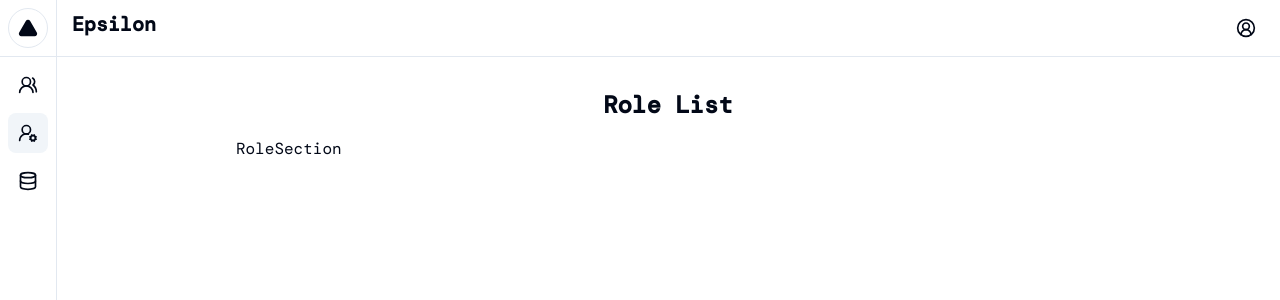
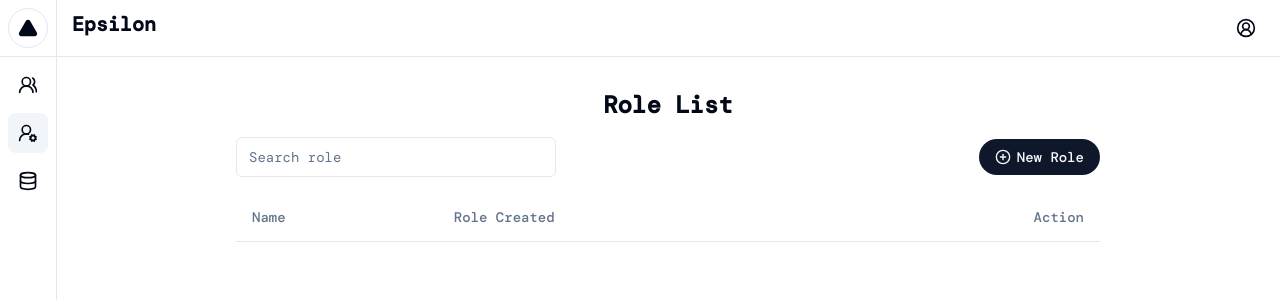
Before and after one commit to devfikdark/epsilon, a Next.js app: page /main/role in a window 1280 px wide. Shown: the top 300 px of the page. Built offline with nearby package versions, Linux system fonts and the light colour scheme; a web font is replaced by a local one.

Commit message:
temp: add page for creating role

```diff
--- a/package.json
+++ b/package.json
@@ -30,6 +30,7 @@
     "lucide-react": "^0.378.0",
     "next": "14.2.3",
     "next-themes": "^0.3.0",
+    "nextjs-toploader": "^1.6.12",
     "react": "^18",
     "react-dom": "^18",
     "react-hook-form": "^7.51.4",
--- /dev/null
+++ b/src/app/(main)/main/role/_components/role-create-section.tsx
@@ -0,0 +1,8 @@
+"use client";
+import React from "react";
+
+const RoleCreateSection = () => {
+  return <div>RoleCreateSection</div>;
+};
+
+export default RoleCreateSection;
--- a/src/app/(main)/main/role/_components/role-list.tsx
+++ b/src/app/(main)/main/role/_components/role-list.tsx
@@ -0,0 +1,47 @@
+import { Pencil, Trash2 } from "lucide-react";
+
+import { Button } from "@/components/ui/button";
+import { Table, TableBody, TableCell, TableHead, TableHeader, TableRow } from "@/components/ui/table";
+
+// Define the type for the data object
+type DataObject = { [key: string]: any };
+
+interface UserListProps<T> {
+  data: T[];
+}
+
+const RoleList = <T extends DataObject>({ data }: UserListProps<T>) => {
+  return (
+    <Table>
+      <TableHeader>
+        <TableRow>
+          <TableHead>Name</TableHead>
+          <TableHead>Role Created</TableHead>
+          <TableHead className="text-right">Action</TableHead>
+        </TableRow>
+      </TableHeader>
+      <TableBody>
+        {data.map((user, index) => (
+          <TableRow key={index}>
+            <TableCell className="font-medium">{user.name}</TableCell>
+            <TableCell>{user.email}</TableCell>
+            <TableCell>{user.phone}</TableCell>
+            <TableCell>{user.accountCreated}</TableCell>
+            <TableCell className="text-right">
+              <div className="flex gap-1">
+                <Button size="icon" variant="outline">
+                  <Pencil className="size-4" />
+                </Button>
+                <Button size="icon" variant="outline">
+                  <Trash2 className="size-4" />
+                </Button>
+              </div>
+            </TableCell>
+          </TableRow>
+        ))}
+      </TableBody>
+    </Table>
+  );
+};
+
+export default RoleList;
--- a/src/app/(main)/main/role/_components/role-section.tsx
+++ b/src/app/(main)/main/role/_components/role-section.tsx
@@ -1,7 +1,29 @@
-import React from "react";
+"use client";
+
+import { PlusCircle } from "lucide-react";
+import { useState } from "react";
+import Link from "next/link";
+
+import SearchInput from "@/components/search-input";
+import { Button } from "@/components/ui/button";
+import RoleList from "./role-list";
 
 const RoleSection = () => {
-  return <div>RoleSection</div>;
+  const [searchValue, setSearchValue] = useState("");
+
+  return (
+    <div>
+      <div className="flex justify-between items-center flex-wrap my-4">
+        <SearchInput onChange={() => {}} placeholder="Search role" />
+        <Link href="/main/role/create">
+          <Button className="gap-1.5">
+            <PlusCircle className="size-4" /> New Role
+          </Button>
+        </Link>
+      </div>
+      <RoleList data={[]} />
+    </div>
+  );
 };
 
 export default RoleSection;
--- /dev/null
+++ b/src/app/(main)/main/role/create/page.tsx
@@ -0,0 +1,12 @@
+import { Metadata } from "next";
+import RoleCreateSection from "../_components/role-create-section";
+
+export const metadata: Metadata = {
+  title: "Create Role",
+};
+
+const CreateRole = () => {
+  return <RoleCreateSection />;
+};
+
+export default CreateRole;
--- a/src/app/(main)/main/user/_components/user-section.tsx
+++ b/src/app/(main)/main/user/_components/user-section.tsx
@@ -90,7 +90,7 @@ const UserSection = () => {
   return (
     <>
       <div className="flex justify-between items-center flex-wrap my-4">
-        <SearchInput onChange={handleSearch} />
+        <SearchInput onChange={handleSearch} placeholder="Search user" />
         <Button className="gap-1.5" onClick={() => setUserModal({ isOpen: true, isEdit: false, data: null })}>
           <PlusCircle className="size-3.5" /> New User
         </Button>
--- a/src/app/layout.tsx
+++ b/src/app/layout.tsx
@@ -1,13 +1,17 @@
+import AppProvider from "@/providers";
 import type { Metadata } from "next";
 import { DM_Mono } from "next/font/google";
-import { ThemeProvider } from "@/providers/theme-provider";
+import NextTopLoader from "nextjs-toploader";
 
 import "./globals.css";
 
 const font = DM_Mono({ subsets: ["latin"], weight: ["300", "400", "500"] });
 
 export const metadata: Metadata = {
-  title: "Epsilon",
+  title: {
+    default: "Epsilon",
+    template: "%s | Epsilon",
+  },
   description: "Generated by create next app",
 };
 
@@ -19,9 +23,10 @@ export default function RootLayout({
   return (
     <html lang="en" suppressHydrationWarning>
       <body className={font.className}>
-        <ThemeProvider attribute="class" defaultTheme="system" enableSystem disableTransitionOnChange>
+        <AppProvider>
+          <NextTopLoader color="#C4CCCC" height={3} easing="ease" />
           {children}
-        </ThemeProvider>
+        </AppProvider>
       </body>
     </html>
   );
--- /dev/null
+++ b/src/components/confirm-modal.tsx
@@ -0,0 +1,38 @@
+import { ReactNode } from "react";
+import {
+  AlertDialog,
+  AlertDialogAction,
+  AlertDialogCancel,
+  AlertDialogContent,
+  AlertDialogDescription,
+  AlertDialogFooter,
+  AlertDialogHeader,
+  AlertDialogTitle,
+} from "./ui/alert-dialog";
+
+type ConfirmModalProps = {
+  open: boolean;
+  onClose: () => void;
+  onSubmit: () => void;
+  title?: string;
+  children: ReactNode;
+};
+
+const ConfirmModal = ({ open, onClose, onSubmit, title = "Are you absolutely sure?", children }: ConfirmModalProps) => {
+  return (
+    <AlertDialog open={open}>
+      <AlertDialogContent>
+        <AlertDialogHeader>
+          <AlertDialogTitle>{title}</AlertDialogTitle>
+          <AlertDialogDescription>{children}</AlertDialogDescription>
+        </AlertDialogHeader>
+        <AlertDialogFooter>
+          <AlertDialogCancel>Cancel</AlertDialogCancel>
+          <AlertDialogAction>Continue</AlertDialogAction>
+        </AlertDialogFooter>
+      </AlertDialogContent>
+    </AlertDialog>
+  );
+};
+
+export default ConfirmModal;
--- a/src/components/search-input.tsx
+++ b/src/components/search-input.tsx
@@ -2,13 +2,14 @@ import { Input } from "./ui/input";
 
 interface SearchInputProps {
   onChange: (event: React.ChangeEvent<HTMLInputElement>) => void;
+  placeholder?: string;
 }
 
-const SearchInput = ({ onChange }: SearchInputProps) => {
+const SearchInput = ({ onChange, placeholder = "Search..." }: SearchInputProps) => {
   return (
     <Input
       type="search"
-      placeholder="Search products..."
+      placeholder={placeholder}
       className="w-full appearance-none bg-background shadow-none lg:w-80"
       onChange={onChange}
     />
--- a/src/components/ui/button.tsx
+++ b/src/components/ui/button.tsx
@@ -17,8 +17,8 @@ const buttonVariants = cva(
         link: "text-primary underline-offset-4 hover:underline",
       },
       size: {
-        default: "h-10 px-4 py-2",
-        sm: "h-9 px-3",
+        default: "h-9 px-4 py-2",
+        sm: "h-8 px-3",
         lg: "h-11 px-8",
         icon: "h-10 w-10",
       },
--- a/src/providers/index.tsx
+++ b/src/providers/index.tsx
@@ -3,6 +3,7 @@
 import { ReactNode } from "react";
 
 import { ThemeProvider } from "./theme-provider";
+
 const AppProvider = ({ children }: { children: ReactNode }) => {
   return (
     <ThemeProvider attribute="class" defaultTheme="system" enableSystem disableTransitionOnChange>
```
Also changed, not shown: 1 other file (tests, documents, lock files or other folders).
